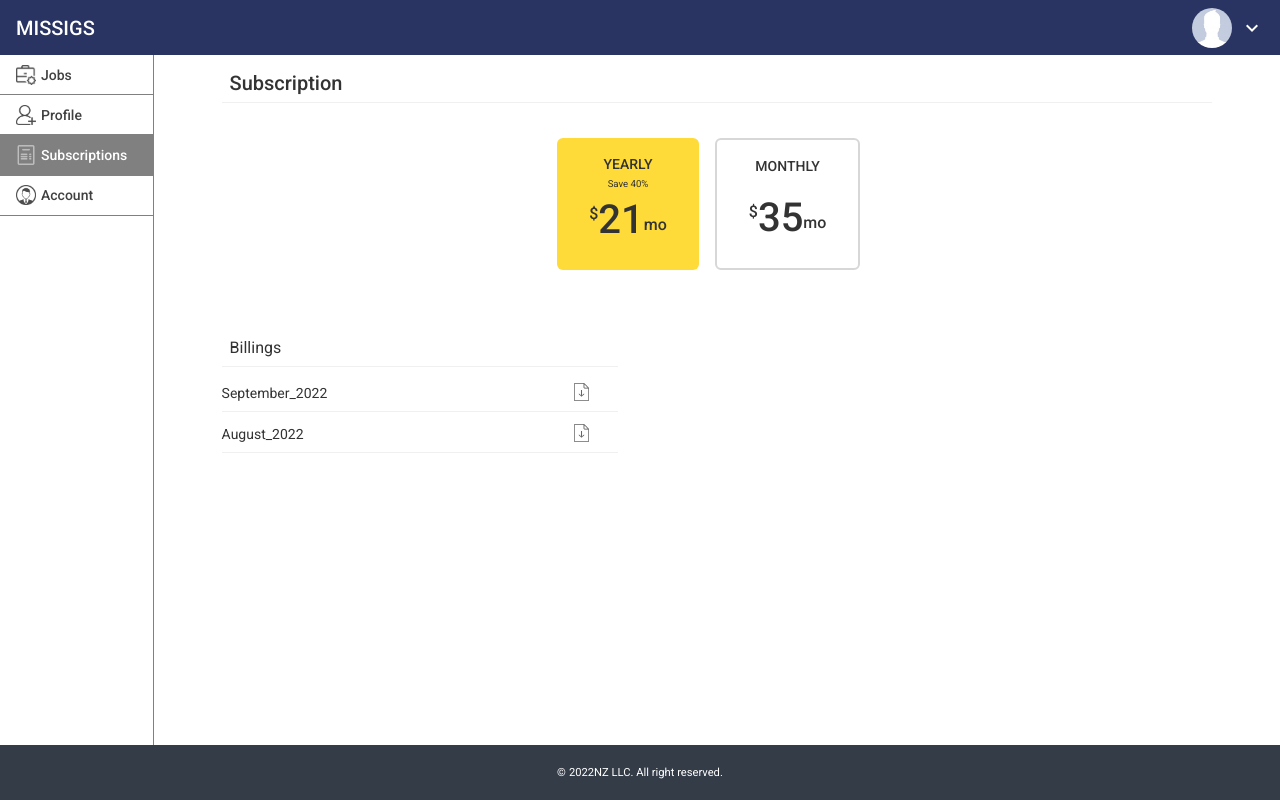
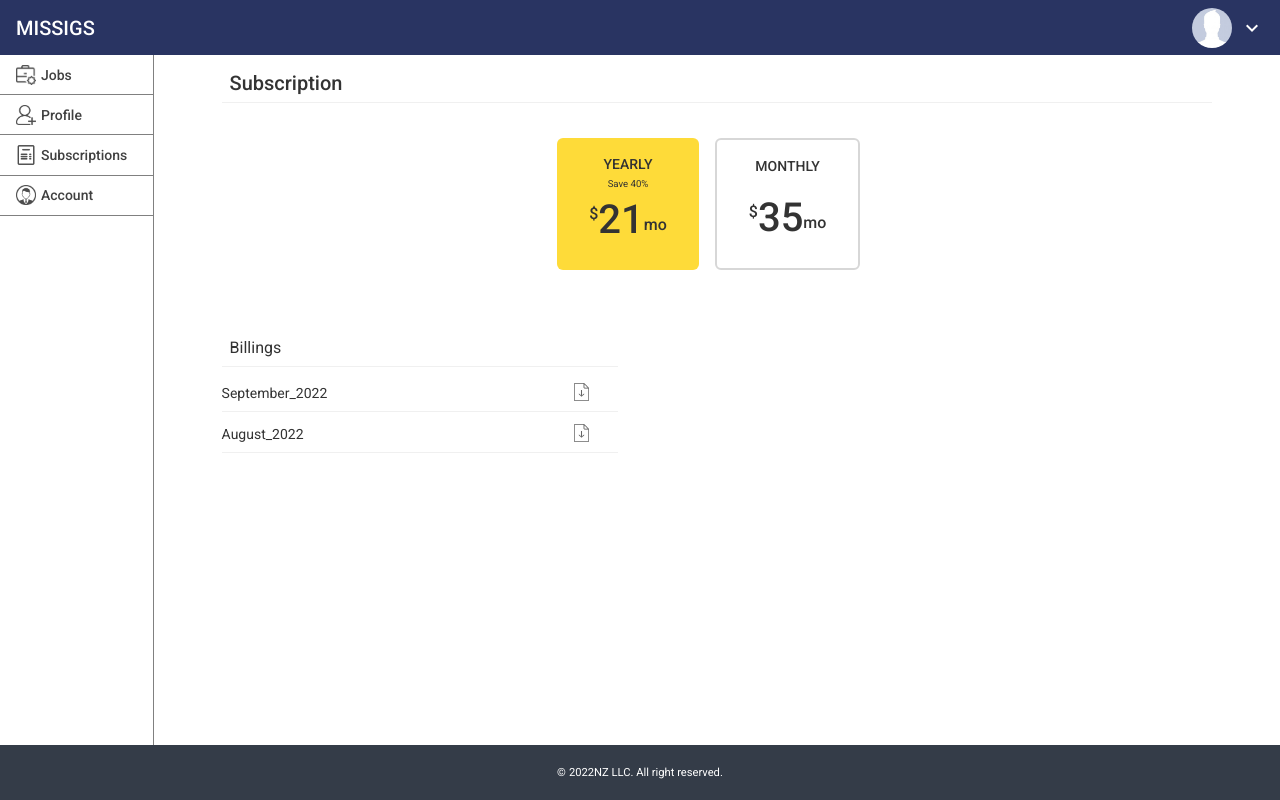
Before and after one commit to faridullah1/missigs-portal, an Angular app: page /subscriptions in a window 1280 px wide. Built offline with nearby package versions, Linux system fonts and the light colour scheme.

Commit message:
selected route active class removed

```diff
--- a/src/app/layout/drawer/drawer.component.scss
+++ b/src/app/layout/drawer/drawer.component.scss
@@ -42,17 +42,4 @@
             margin-right: 20px;
 		}
     }
-
-	.active {
-		background-color: gray;
-		color: #fff;
-
-		.nav-icon {
-            color: #fff;
-        }
-
-		.icon-image {
-			filter: brightness(0) invert(1) opacity(.7);
-		}
-	}
 }
```
